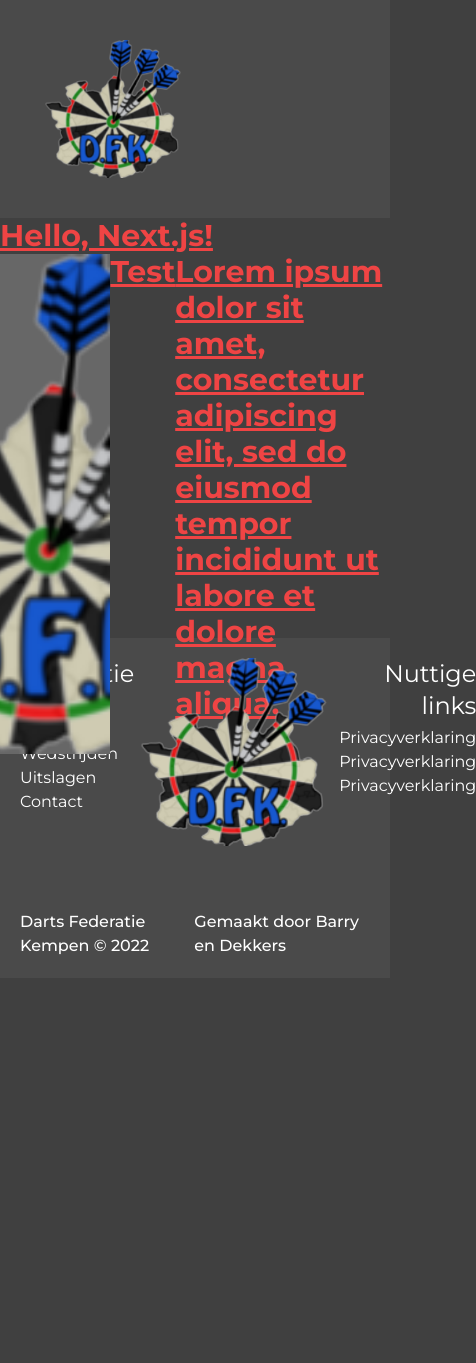
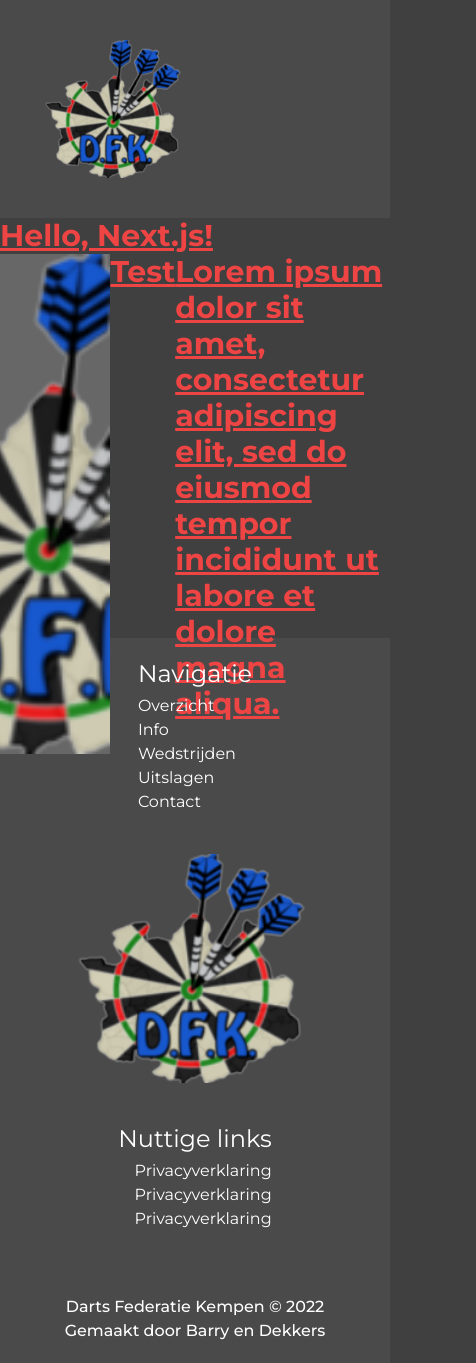
Before and after one commit to syandelbart/2223-Darts_Kempen-001-Website-Dartsfederatie, a Next.js app in the folder code/dfkwebsite/: page / in a window 390 px wide. Shown: the whole page, 476 px wide, since content can reach past the window. Before the commit the page ends 978 px from the top, so only its background shows below. Built offline with nearby package versions, Linux system fonts and the light colour scheme; some icons are missing.

Commit message:
Footer responsive

```diff
--- a/code/dfkwebsite/app/Footer.tsx
+++ b/code/dfkwebsite/app/Footer.tsx
@@ -7,7 +7,7 @@ import FooterLink from "./FooterLink";
 export default function Footer() {
   return (
     <footer className="bg-footer-background flex flex-col p-5 text-white">
-      <div className="flex justify-between items-top">
+      <div className="flex flex-col md:flex-row items-center gap-10 lg:gap-0 justify-between items-top">
         <div>
           <h1 className="text-2xl mb-1">Navigatie</h1>
           <ul>
@@ -37,7 +37,7 @@ export default function Footer() {
         </div>
       </div>
 
-      <div className="w-100 flex justify-between text-1xl mt-16 font-medium">
+      <div className="flex flex-col md:flex-row items-center justify-between text-1xl mt-16 font-medium">
         <p>Darts Federatie Kempen &copy; {new Date().getFullYear()}</p>
         <p>Gemaakt door <Link href={"/"} className="hover:text-accent">Barry</Link> en <Link href={"/"} className="hover:text-accent">Dekkers</Link></p>
       </div>
```
